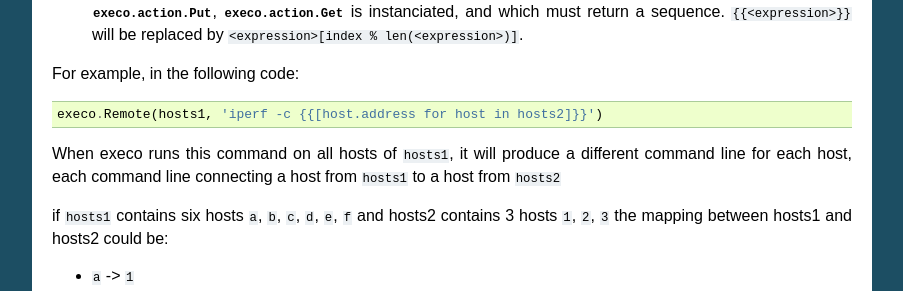
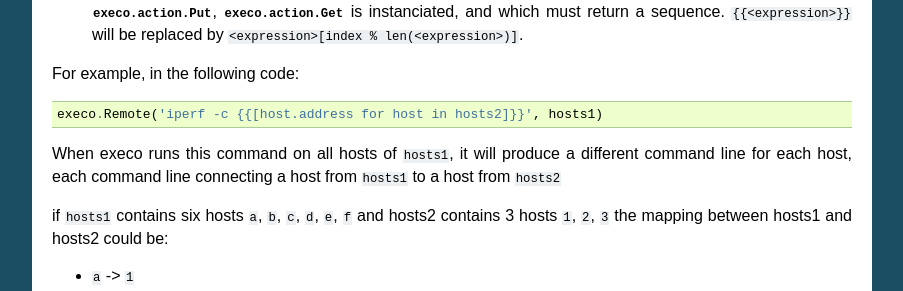
Before and after one commit to rcherrueau/execo, a Sphinx documentation site: the page built from doc/execo.rst, in a window 1280 px wide and 900 px high, scrolled down 6839 px. Shown: the part 153-444 px from the top of the window, without its empty margins (198-1101 px from the left). Built offline with Sphinx 7.4.7, drawn with Linux system fonts in a browser that asks for light colours.

```diff
--- a/doc/execo.rst
+++ b/doc/execo.rst
@@ -250,7 +250,7 @@ automatically substituted:
 
 For example, in the following code::
 
-  execo.Remote(hosts1, 'iperf -c {{[host.address for host in hosts2]}}')
+  execo.Remote('iperf -c {{[host.address for host in hosts2]}}', hosts1)
 
 When execo runs this command on all hosts of ``hosts1``, it will
 produce a different command line for each host, each command line
```
